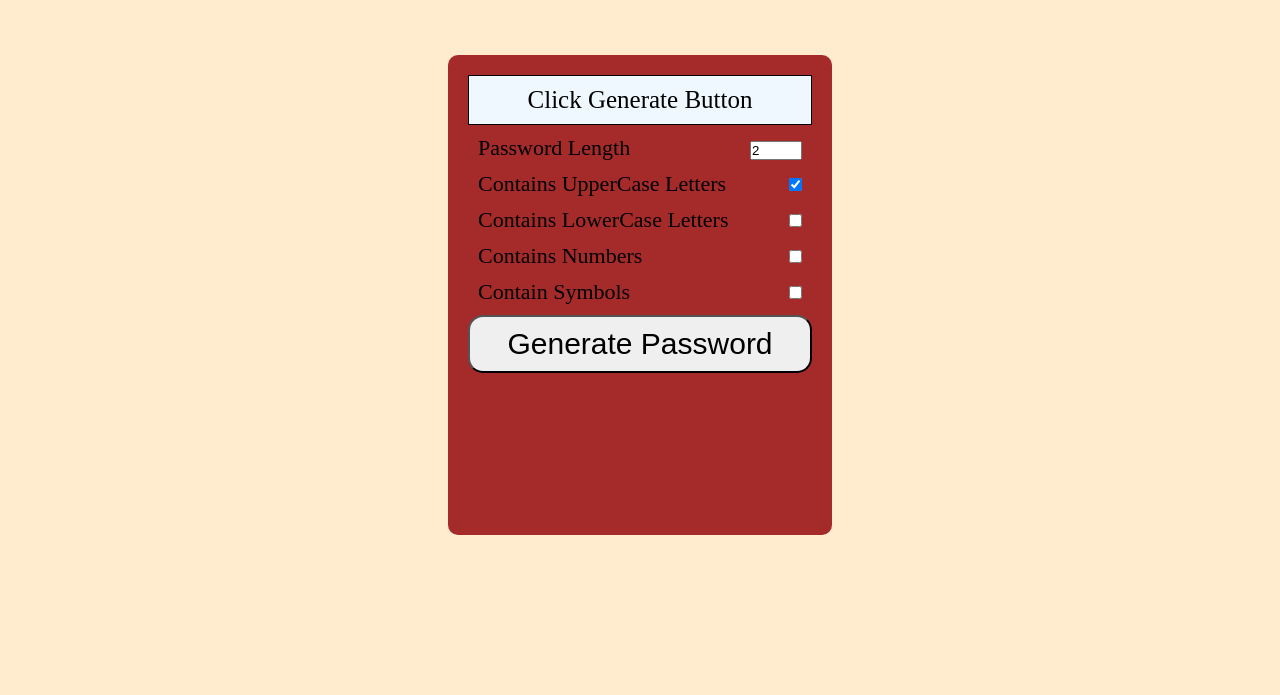
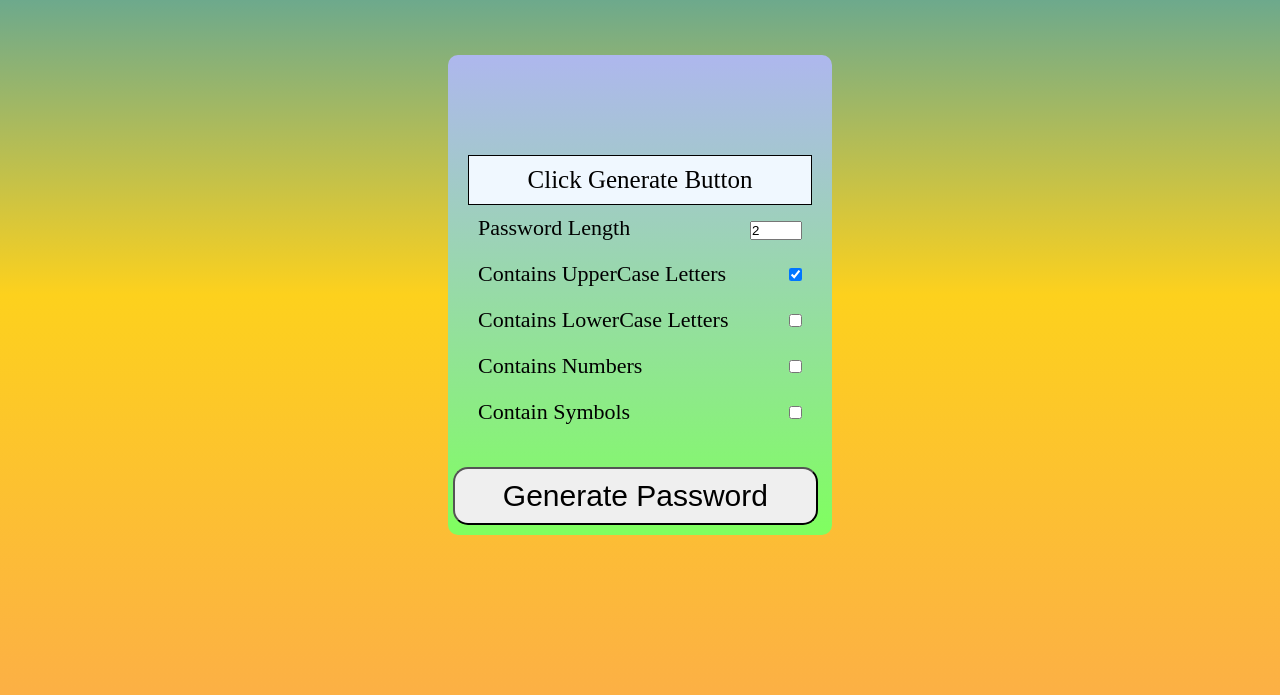
Before and after one commit to Vk1707/Javascript-Projects, a plain HTML site: page Random-Password-Generator/index.html in a window 1280 px wide. Shown: the part 105-800 px from the top of the page. Drawn offline with Linux system fonts and the light colour scheme.

Commit message:
Password Generator

```diff
--- a/Random-Password-Generator/css/style.css
+++ b/Random-Password-Generator/css/style.css
@@ -7,7 +7,7 @@
 .main {
     height: 100vh;
     width: 100%;
-    background-color: blanchedalmond;
+    background: linear-gradient(180deg, rgba(58,155,180,1) 0%, rgba(253,209,29,1) 50%, rgba(252,176,69,1) 100%);
     display: flex;
     flex-direction: column;
     justify-content: center;
@@ -29,9 +29,14 @@
 .box {
     width: 30%;
     height: 60%;
-    background-color: brown;
+    background: linear-gradient(180deg, rgba(174,183,238,1) 0%, rgba(127,255,95,0.9949229691876751) 100%);
     padding: 20px;
     border-radius: 10px;
+    display: flex;
+    flex-direction: column;
+    justify-content: center;
+    align-items: normal;
+    position: relative;
 }
 
 .row {
@@ -69,11 +74,14 @@ span {
 }
 
 #btn {
-    width: 100%;
+    width: 95%;
     justify-content: center;
     display: flex;
     padding: 10px;
     margin: auto;
     border-radius: 15px;
     font-size: 30px;
+    position: absolute;
+    bottom: 10px;
+    left: 5px;
 }
```
